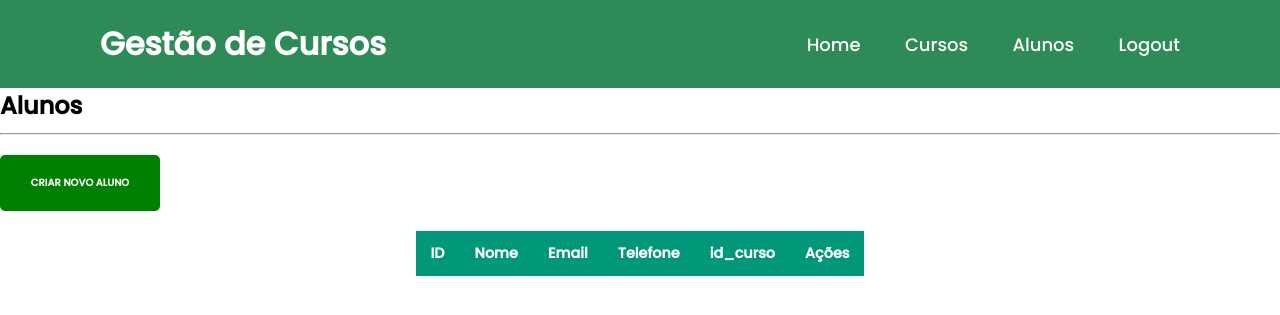
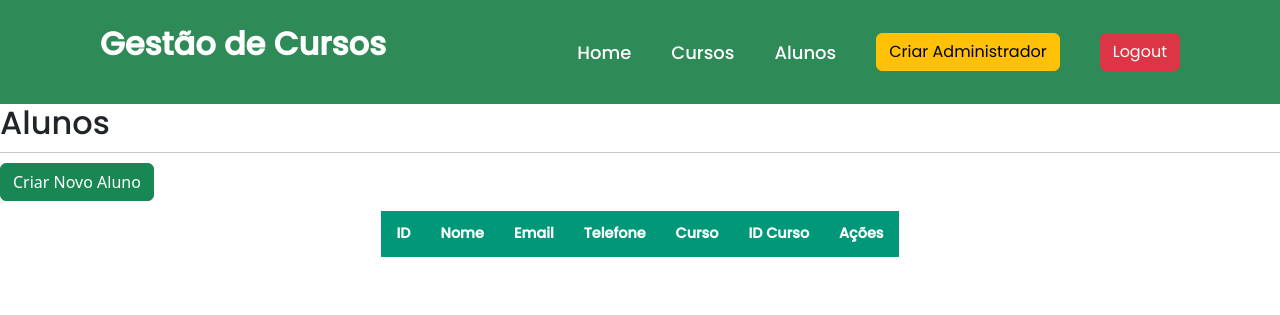
Before and after one commit to FelipeGabriel0101/GestaoCurso, a PHP site: page /alunos.php in a window 1280 px wide. Shown: the top 315 px of the page. Run offline with PHP 8.4, Linux system fonts and the light colour scheme; data that the repository does not hold is empty.

Commit message:
Commit 13

```diff
--- a/Criar-Curso.php
+++ b/Criar-Curso.php
@@ -1,6 +1,5 @@
 <?php
 
-require_once "config.php";
 require_once "classes/Curso.php";
 require_once "classes/CursoDAO.php";
 
--- a/Excluir-Aluno.php
+++ b/Excluir-Aluno.php
@@ -1,7 +1,6 @@
 <?php
 
 require_once "classes/AlunoDAO.php";
-require_once "classes/Conexao.php";
 
 ?>
 <!DOCTYPE html>
--- a/alunos.php
+++ b/alunos.php
@@ -1,10 +1,7 @@
 <?php
 
 require_once "classes/AlunoDAO.php";
-
-$id = 5;
-
-$procura = AlunoDAO::search($id);
+require_once "classes/CursoDAO.php";
 
 ?>
 <!DOCTYPE html>
@@ -12,6 +9,7 @@
 <head>
     <meta charset="UTF-8">
     <meta name="viewport" content="width=device-width, initial-scale=1.0">
+    <link href="https://cdn.jsdelivr.net/npm/bootstrap@5.3.3/dist/css/bootstrap.min.css" rel="stylesheet" integrity="sha384-QWTKZyjpPEjISv5WaRU9OFeRpok6YctnYmDr5pNlyT2bRjXh0JMhjY6hW+ALEwIH" crossorigin="anonymous">
     <link rel="stylesheet" href="style/style.css">
     <title>Alunos</title>
 </head>
@@ -23,23 +21,23 @@
             <a href="index.php">Home</a>
             <a href="cursos.php">Cursos</a>
             <a href="alunos.php">Alunos</a>
-            <a href="logout.php">Logout</a>
+            <button class="btn btn-warning" onclick="location.href='cadastrar.php'">Criar Administrador</button>
+            <button class="btn btn-danger" onclick="location.href='logout.php'">Logout</button>
         </nav>
     </header>
 
     <h2>Alunos</h2>
     <hr>
-    <div class="create-btn" onclick="location.href='Criar-Aluno.php'">
-        <p>Criar novo aluno</p>
-    </div>
-    <table class="table">
+    <button class="btn btn-success" onclick="location.href='Criar-Aluno.php'">Criar Novo Aluno</button>
+    <table class="table-layout">
         <thead>
             <tr>
                 <th>ID</th>
                 <th>Nome</th>
                 <th>Email</th>
                 <th>Telefone</th>
-                <th>id_curso</th>
+                <th>Curso</th>
+                <th>ID Curso</th>
                 <th>Ações</th>
             </tr>
         </thead>
@@ -50,6 +48,10 @@
 
             $alunos = $aluno->read();
 
+            $curso = new CursoDAO();
+
+            $cursos = $curso->read();
+
             if (!empty($alunos)) {
 
                 foreach ($alunos as $aluno) {
@@ -59,10 +61,17 @@
                     <td><?php echo $aluno['nome']; ?></td>
                     <td><?php echo $aluno['email']; ?></td>
                     <td><?php echo $aluno['telefone']; ?></td>
+                    <?php
+                    foreach ($cursos as $curso) {
+                        ?>
+                        <td><?php echo $curso['nome']; ?></td>
+                    <?php
+                    }
+                    ?>
                     <td><?php echo $aluno['id_curso'] ?></td>
                     <td>
-                        <button class="edit-btn" onclick="location.href='Editar-Aluno.php?id=<?php echo $aluno['id']; ?>'">Editar</button>
-                        <button class="delete-btn" onclick="location.href='Excluir-Aluno.php?id=<?php echo $aluno['id']; ?>'">Excluir </button>
+                        <button class="btn btn-warning" onclick="location.href='Editar-Aluno.php?id=<?php echo $aluno['id']; ?>'">Editar</button>
+                        <button class="btn btn-danger" onclick="location.href='Excluir-Aluno.php?id=<?php echo $aluno['id']; ?>'">Excluir </button>
                     </td>
                 </tr>
                 <?php
--- a/cadastrar.php
+++ b/cadastrar.php
@@ -1,6 +1,8 @@
 <?php
 
-require_once "config.php";
+require_once "classes/Conexao.php";
+
+$pdo = Conexao::conectar();
 
 ?>
 
--- a/config.php
+++ /dev/null
@@ -1,8 +0,0 @@
-<?php
-
-try {
-    $pdo = new PDO('mysql:host=localhost;dbname=gestao', 'root', '');
-    $pdo->setAttribute(PDO::ATTR_ERRMODE, PDO::ERRMODE_EXCEPTION);
-} catch (PDOException $e) {
-    echo "Erro" . $e->getMessage();
-}
--- a/login.php
+++ b/login.php
@@ -2,7 +2,9 @@
 
 session_start();
 
-include_once 'config.php';
+require_once "classes/Conexao.php";
+
+$pdo = Conexao::conectar();
 
 ?>
 <!DOCTYPE html>
--- a/style/style.css
+++ b/style/style.css
@@ -9,8 +9,8 @@
 }
 
 .index-body{
-    min-height: 100vh;
-    background-color: rgb(212, 245, 212);
+    min-height: 100%;
+    background-image: url(img\background.jpg);
 }
 
 .header{
@@ -200,7 +200,7 @@
     display: inline-block;
 }
 
-.table {
+.table-layout {
     border-collapse: collapse;
     margin: 10px 0;
     font-size: 0.9em;
@@ -209,27 +209,27 @@
     margin-right: auto;
 }
 
-.table thead tr {
+.table-layout thead tr {
     background-color: #009879;
     color: #fff;
     text-align: left;
     font-weight: bold;
 }
 
-.table th,
-.table td {
+.table-layout th,
+.table-layout td {
     padding: 12px 15px;
 }
 
-.table tbody tr {
+.table-layout tbody tr {
     border-bottom: 1px solid #ddd;
 }
 
-.table tbody tr:nth-of-type(even){
+.table-layout tbody tr:nth-of-type(even){
     background-color: #f3f3f3;
 }
 
-.table tbody tr:last-of-type {
+.table-layout tbody tr:last-of-type {
     border-bottom: 2px solid #009879;
 }
 
```
Also changed, not shown: Criar-Aluno.php (+4 -4 lines), Editar-Aluno.php (+37 -10 lines), Editar-Curso.php (+17 -10 lines), cursos.php (+7 -7 lines), index.php (+5 -3 lines), img/background.jpg (added).
